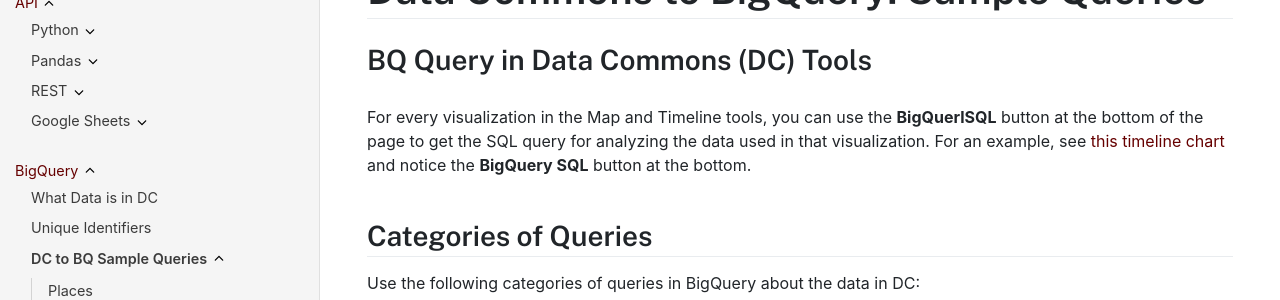
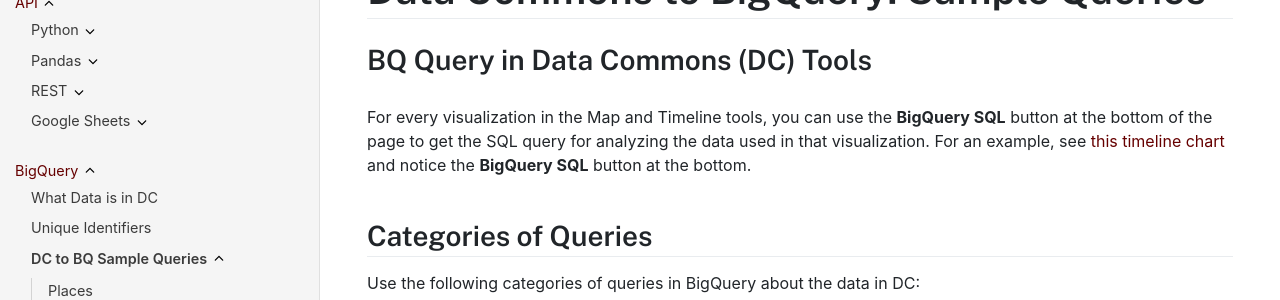
Before and after one commit to datacommonsorg/docsite, a Jekyll site: the page built from bigquery/dc_to_bq_queries.md, in a window 1280 px wide. Shown: the part 178-478 px from the top of the page. Built offline with Jekyll 4.4.1, drawn with Linux system fonts in a browser that asks for light colours; comment, search, counter and statistics services are not loaded.

```diff
--- a/bigquery/dc_to_bq_queries.md
+++ b/bigquery/dc_to_bq_queries.md
@@ -9,7 +9,7 @@
 # Data Commons to BigQuery: Sample Queries
 
 ## BQ Query in Data Commons (DC) Tools
-For every visualization in the Map and Timeline tools, you can use the **BigQuerlSQL** button at the bottom of the page to get the SQL query for analyzing the data used in that visualization. For an example, see [this timeline chart](https://datacommons.org/tools/timeline#&place=geoId/0606000,geoId/2511000,geoId/2603000,geoId/1777005,geoId/1225175,geoId/4815976&statsVar=Count_CriminalActivities_ViolentCrime) and notice the **BigQuery SQL** button at the bottom.
+For every visualization in the Map and Timeline tools, you can use the **BigQuery SQL** button at the bottom of the page to get the SQL query for analyzing the data used in that visualization. For an example, see [this timeline chart](https://datacommons.org/tools/timeline#&place=geoId/0606000,geoId/2511000,geoId/2603000,geoId/1777005,geoId/1225175,geoId/4815976&statsVar=Count_CriminalActivities_ViolentCrime) and notice the **BigQuery SQL** button at the bottom.
 
 ## Categories of Queries
 
```
